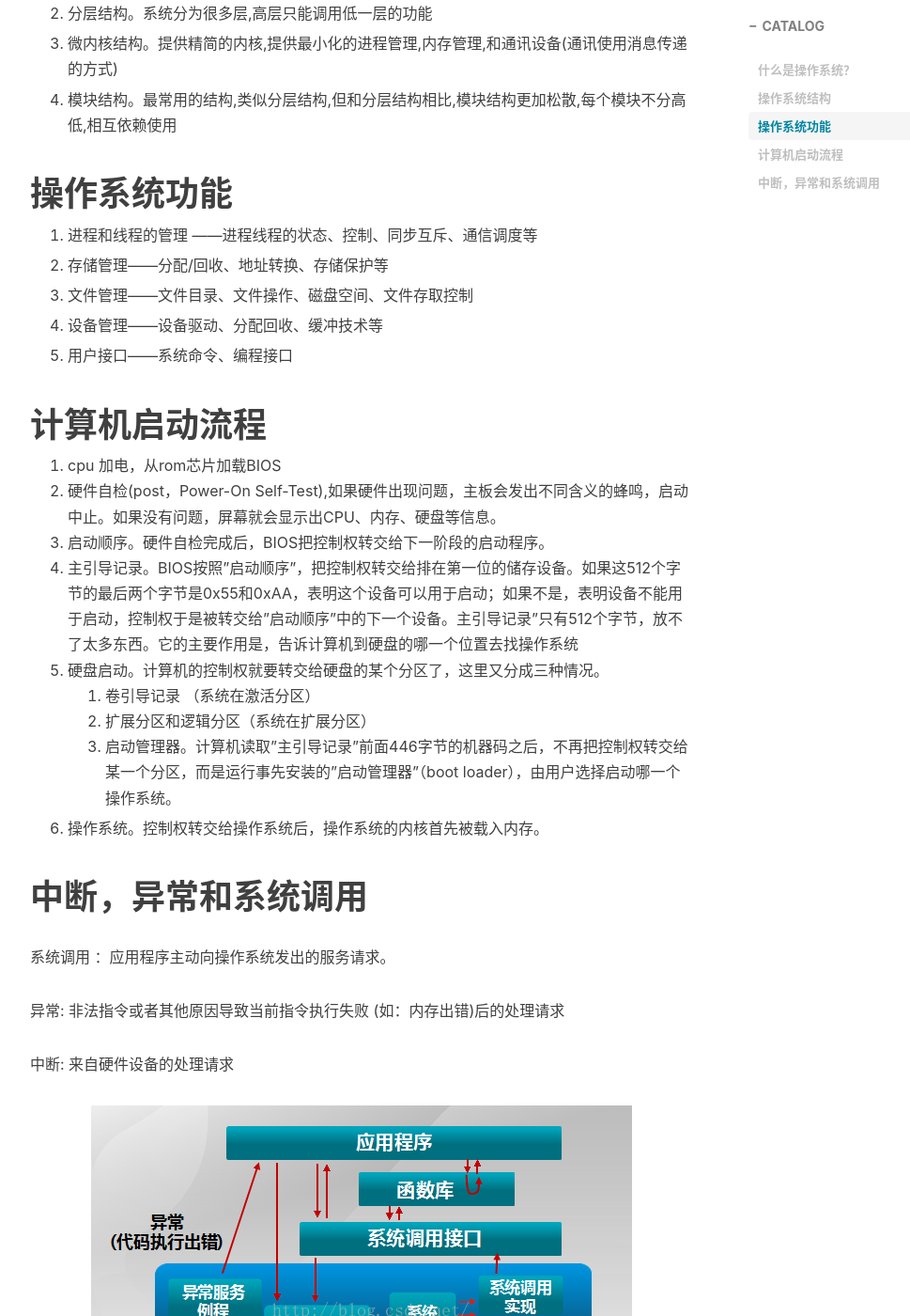
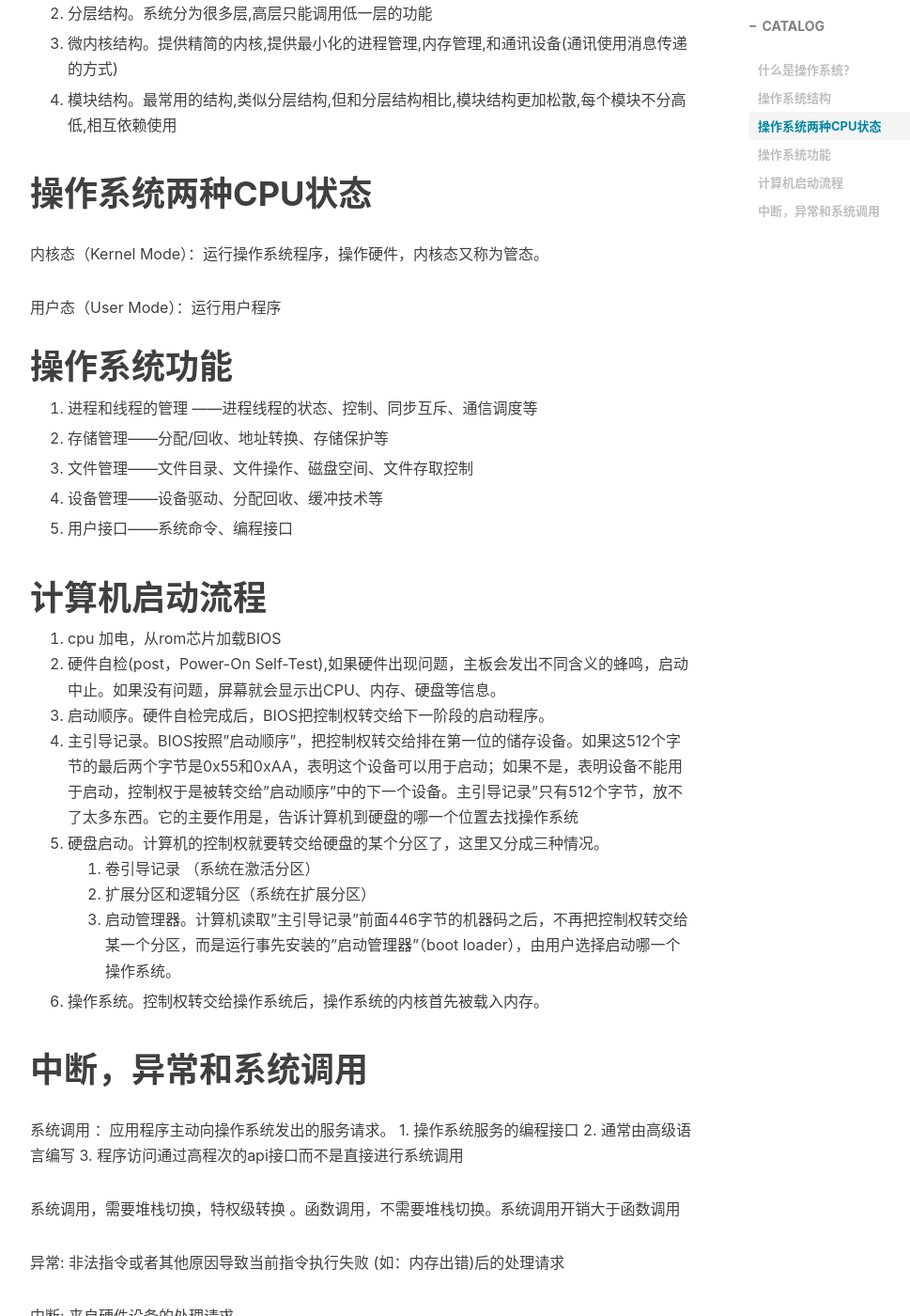
Before and after one commit to GitZW/gitzw.github.io, a Jekyll site: the page built from _posts/2021-02-23-操作系统笔记一.md, in a window 1280 px wide and 1400 px high, scrolled down 892 px. Shown: the whole window at 94% size, without its empty margins (233-1202 px from the left). Built offline with Jekyll 4.4.1, drawn with Linux system fonts in a browser that asks for light colours; nearby versions of some CDN libraries; comment, search, counter and statistics services are not loaded.

Commit message:
操作系统(一),异常，中断，和系统调用

```diff
--- a/_posts/2021-02-23-操作系统笔记一.md
+++ b/_posts/2021-02-23-操作系统笔记一.md
@@ -22,6 +22,10 @@ tags:
 
 4. 模块结构。最常用的结构,类似分层结构,但和分层结构相比,模块结构更加松散,每个模块不分高低,相互依赖使用
 
+# 操作系统两种CPU状态
+内核态（Kernel Mode）：运行操作系统程序，操作硬件，内核态又称为管态。
+
+用户态（User Mode）：运行用户程序
 
 # 操作系统功能
 1. 进程和线程的管理 ——进程线程的状态、控制、同步互斥、通信调度等
@@ -47,6 +51,15 @@ tags:
 
 # 中断，异常和系统调用
 系统调用 ：应用程序主动向操作系统发出的服务请求。
+    1. 操作系统服务的编程接口
+    2. 通常由高级语言编写
+    3. 程序访问通过高程次的api接口而不是直接进行系统调用
+
+
+
+
+
+系统调用，需要堆栈切换，特权级转换 。函数调用，不需要堆栈切换。系统调用开销大于函数调用
 
 异常: 非法指令或者其他原因导致当前指令执行失败   (如：内存出错)后的处理请求
 
```
